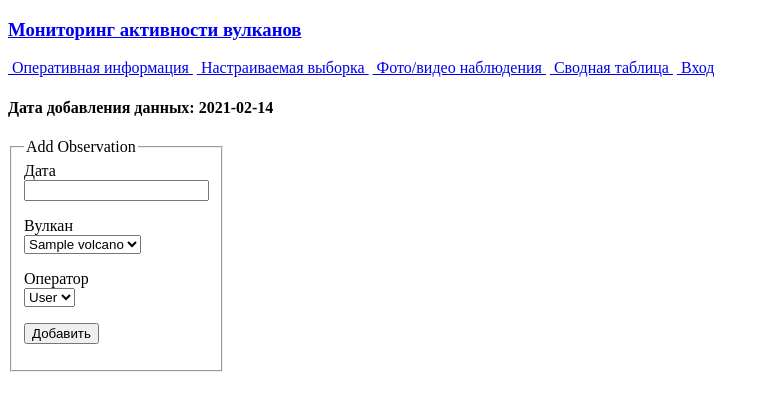
After one commit to Matabanga41rus/VolcanoMonitoring, a Flask app: page /addobservation in a window 1280 px wide. The commit adds this page. Shown: the top 411 px of the page, without its empty margins (0-769 px from the left). Run offline with Flask 2, Linux system fonts and the light colour scheme; tables that the repository leaves empty hold one stand-in row (values such as "Sample post"); parts of the project's set-up code (start-up, migrations or seed data) failed here and were passed over.

Commit message:
update templates

```diff
--- /dev/null
+++ b/app/templates/addobservation.html
@@ -0,0 +1,25 @@
+{% extends "base.html" %}
+
+{% block content %}
+<h4>Дата добавления данных: {{date}}</h4>
+<form action="/addobservation" style="width: max-content" method="POST">
+    {{ form.hidden_tag() }}
+    {{ form.csrf_token }}
+    <fieldset>
+        <legend>Add Observation</legend>
+        {{form.obsDate.label}}<br>
+        {{form.obsDate()}}<br>
+        <p>
+        {{form.obsVolcanoId.label}}<br>
+        {{form.obsVolcanoId()}}<br>
+        </p>
+          <p>
+        {{form.obsOperatorId.label}}<br>
+        {{form.obsOperatorId()}}<br>
+        </p>
+        <p>{{ form.sub_add() }}</p>
+
+    </fieldset>
+</form>
+
+{% endblock %}
--- a/app/templates/add.html
+++ b/app/templates/addseismicobs.html
@@ -2,7 +2,7 @@
 
 {% block content %}
 <h4>Дата добавления данных: {{date}}</h4>
-<form action="/add" style="width: max-content" method="POST">
+<form action="/addseismicobs" style="width: max-content" method="POST">
     {{ form.hidden_tag() }}
     {{ form.csrf_token }}
     <fieldset>
--- a/app/templates/base.html
+++ b/app/templates/base.html
@@ -21,7 +21,8 @@
     {%if current_user.is_anonymous%}
     <a href="{{ url_for('login') }}"> &nbsp;Вход</a>
     {%else%}
-    <a href="{{ url_for('add') }}"> &nbsp;Добавить&nbsp;</a>
+    <a href="{{ url_for('addseismicobs') }}"> &nbsp;Добавить&nbsp;сейсмические данныее</a>
+    <a href="{{ url_for('addobservation') }}"> &nbsp;Назначить ответсвенных операторов</a>
     <a href="{{ url_for('index') }}"> &nbsp;Редактировать&nbsp;</a>
     <a href="{{ url_for('logout') }}"> &nbsp;Выйти</a>
     {%endif%}
```
